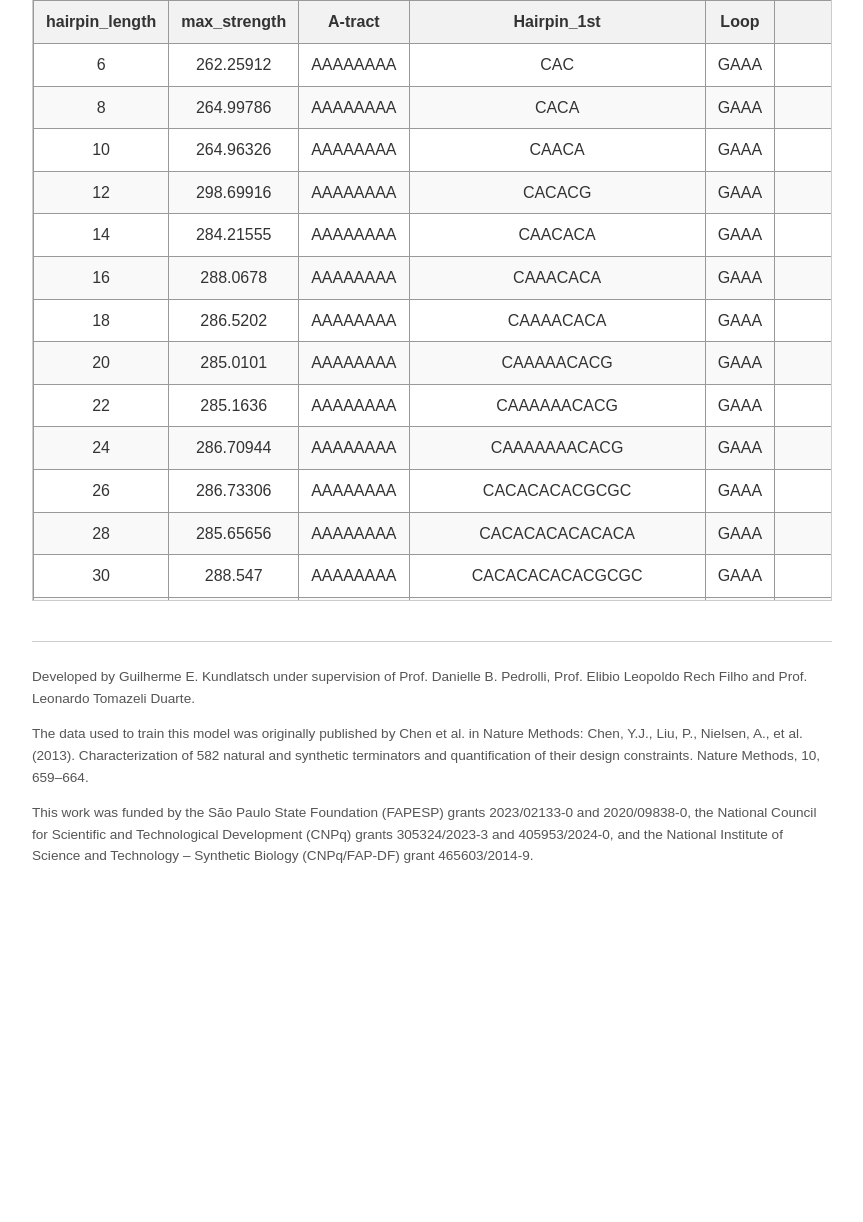
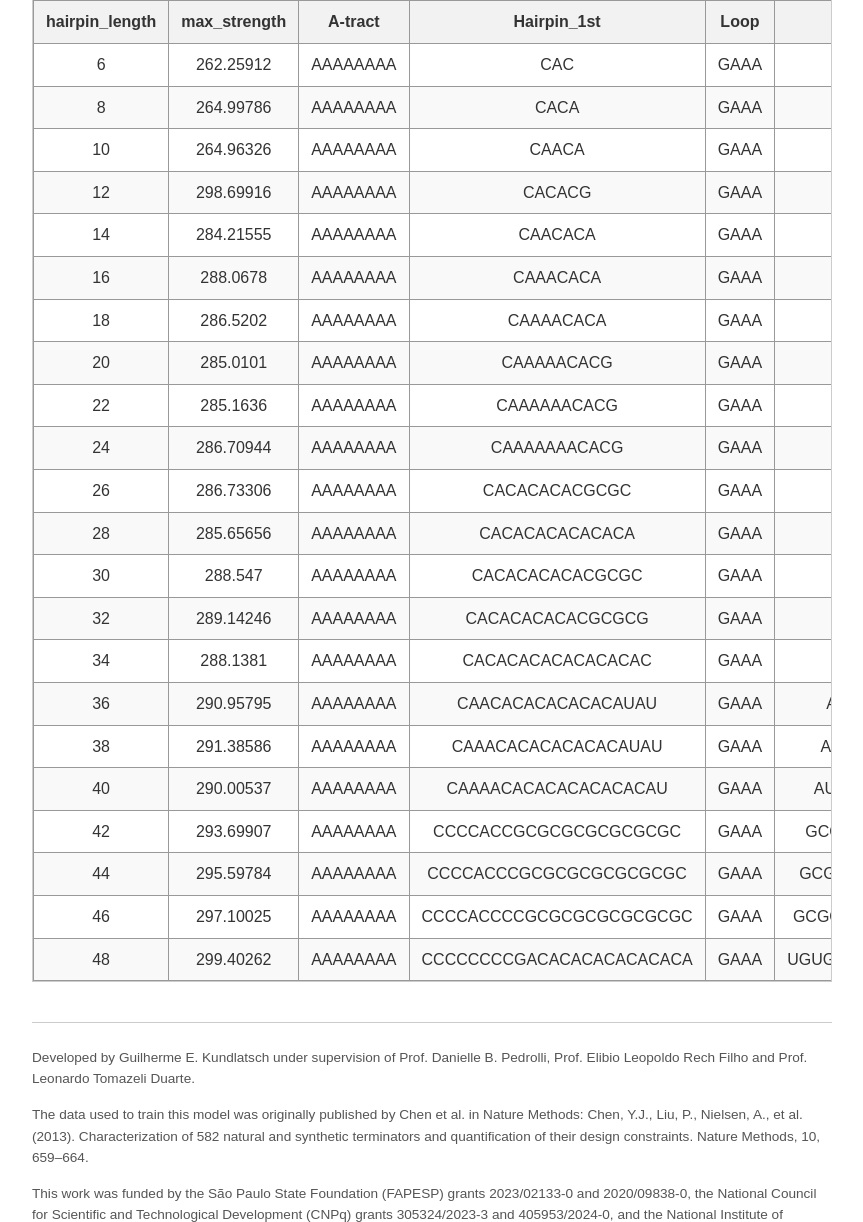
Before and after one commit to gkundlatsch/TerFac, a Flask app: page /max_strength in a window 1280 px wide. Shown: the part 173-1395 px from the top of the page, without its empty margins (208-1071 px from the left). Before the commit the page ends 1036 px from the top, so only its background shows below. Run offline with Flask 3, Linux system fonts and the light colour scheme; parts of the project's set-up code (start-up, migrations or seed data) failed here and were passed over.

Commit message:
Update max_strength.html

```diff
--- a/templates/max_strength.html
+++ b/templates/max_strength.html
@@ -18,7 +18,7 @@
 
     /* New: scrollable wrapper */
     .table-container {
-      max-height: 600px;      /* Adjust as needed */
+      max-height: 2000px;
       overflow-y: auto;
       border: 1px solid #ccc; /* Optional: frame around it */
       margin-top: 20px;
```
